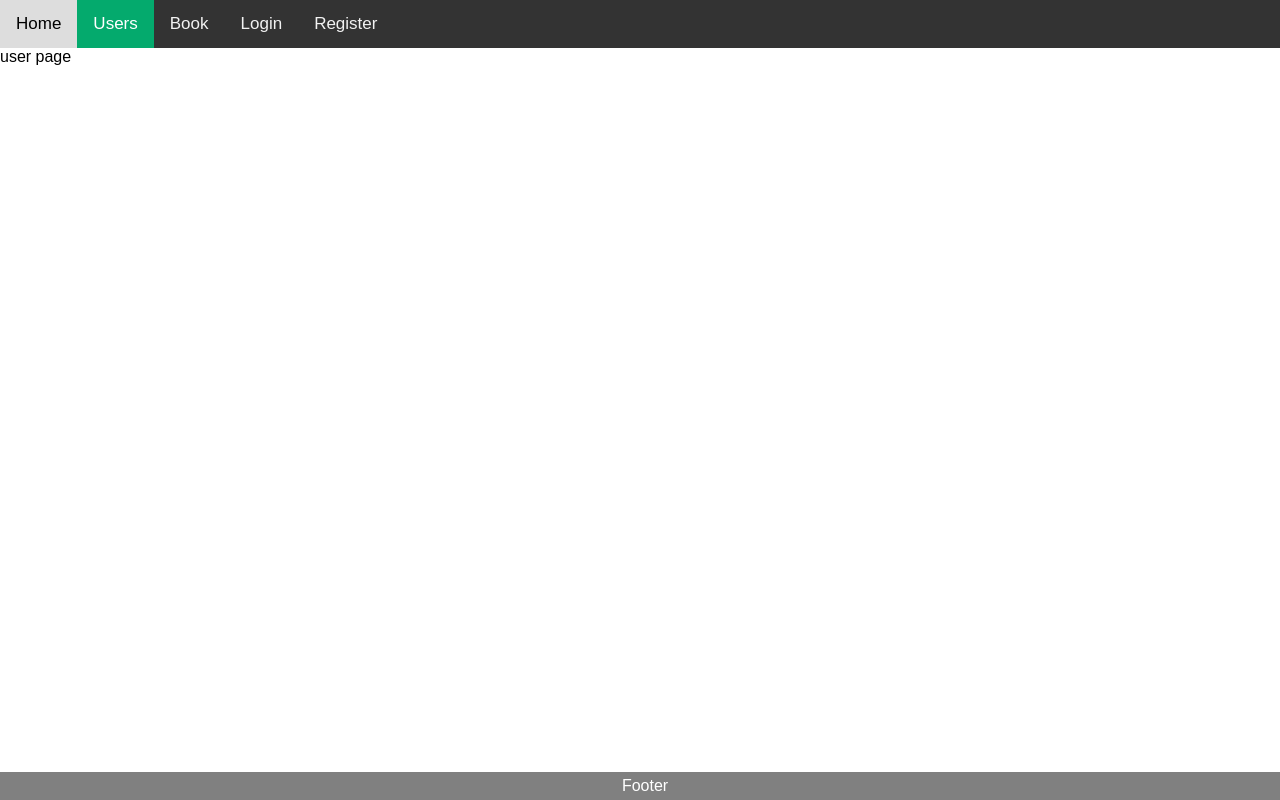
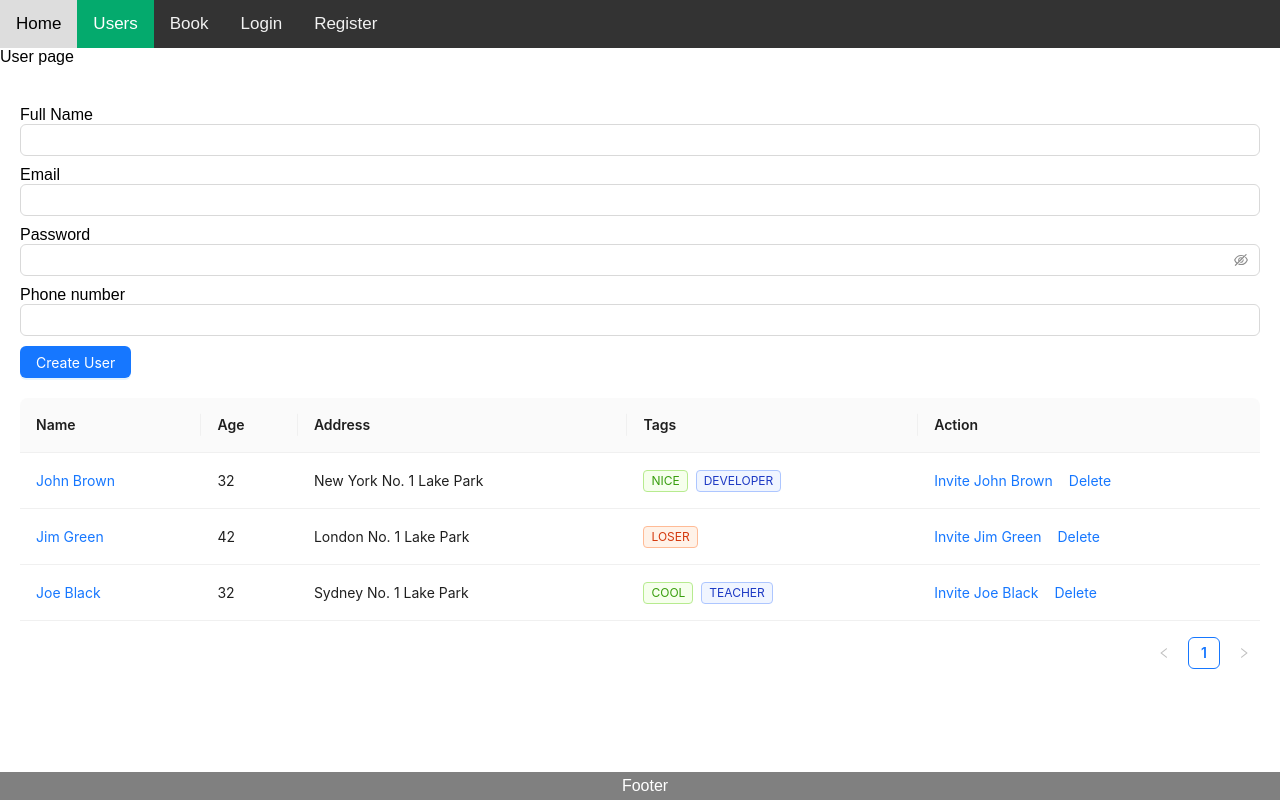
Before and after one commit to hoinguyenpr/react01-to-do-list, a React (Vite) app: page /users in a window 1280 px wide. Built offline with nearby package versions, Linux system fonts and the light colour scheme.

Commit message:
#67 setup antd create create user form

```diff
--- a/package.json
+++ b/package.json
@@ -10,6 +10,8 @@
     "preview": "vite preview"
   },
   "dependencies": {
+    "@ant-design/icons": "5.3.7",
+    "antd": "5.18.1",
     "react": "^18.3.1",
     "react-dom": "^18.3.1",
     "react-router-dom": "6.23.1"
--- /dev/null
+++ b/src/components/user/user.form.jsx
@@ -0,0 +1,31 @@
+import React from "react";
+import { Button, Input } from "antd";
+
+const UserInput = () => {
+  return (
+    <div className="user-form" style={{ margin: "20px 0" }}>
+      <div style={{ display: "flex", gap: "10px", flexDirection: "column" }}>
+        <div>
+          <span>Full Name</span>
+          <Input></Input>
+        </div>
+        <div>
+          <span>Email</span>
+          <Input></Input>
+        </div>
+        <div>
+          <span>Password</span>
+          <Input.Password></Input.Password>
+        </div>
+        <div>
+          <span>Phone number</span>
+          <Input></Input>
+        </div>
+        <div>
+          <Button type="primary">Create User</Button>
+        </div>
+      </div>
+    </div>
+  );
+};
+export default UserInput;
--- /dev/null
+++ b/src/components/user/user.table.jsx
@@ -0,0 +1,76 @@
+import React from "react";
+import { Space, Table, Tag } from "antd";
+
+const columns = [
+  {
+    title: "Name",
+    dataIndex: "name",
+    key: "name",
+    render: (text) => <a>{text}</a>,
+  },
+  {
+    title: "Age",
+    dataIndex: "age",
+    key: "age",
+  },
+  {
+    title: "Address",
+    dataIndex: "address",
+    key: "address",
+  },
+  {
+    title: "Tags",
+    key: "tags",
+    dataIndex: "tags",
+    render: (_, { tags }) => (
+      <>
+        {tags.map((tag) => {
+          let color = tag.length > 5 ? "geekblue" : "green";
+          if (tag === "loser") {
+            color = "volcano";
+          }
+          return (
+            <Tag color={color} key={tag}>
+              {tag.toUpperCase()}
+            </Tag>
+          );
+        })}
+      </>
+    ),
+  },
+  {
+    title: "Action",
+    key: "action",
+    render: (_, record) => (
+      <Space size="middle">
+        <a>Invite {record.name}</a>
+        <a>Delete</a>
+      </Space>
+    ),
+  },
+];
+const data = [
+  {
+    key: "1",
+    name: "John Brown",
+    age: 32,
+    address: "New York No. 1 Lake Park",
+    tags: ["nice", "developer"],
+  },
+  {
+    key: "2",
+    name: "Jim Green",
+    age: 42,
+    address: "London No. 1 Lake Park",
+    tags: ["loser"],
+  },
+  {
+    key: "3",
+    name: "Joe Black",
+    age: 32,
+    address: "Sydney No. 1 Lake Park",
+    tags: ["cool", "teacher"],
+  },
+];
+const UserTable = () => <Table columns={columns} dataSource={data} />;
+export default UserTable;
--- a/src/pages/user.jsx
+++ b/src/pages/user.jsx
@@ -1,5 +1,16 @@
+import UserInput from "../components/user/user.form";
+import UserTable from "../components/user/user.table";
+
 const UserPage = () => {
-  return <div>user page</div>;
+  return (
+    <div>
+      User page
+      <div style={{ padding: "20px" }}>
+        <UserInput />
+        <UserTable />
+      </div>
+    </div>
+  );
 };
 
 export default UserPage;
```
Also changed, not shown: 1 other file (tests, documents, lock files or other folders).
